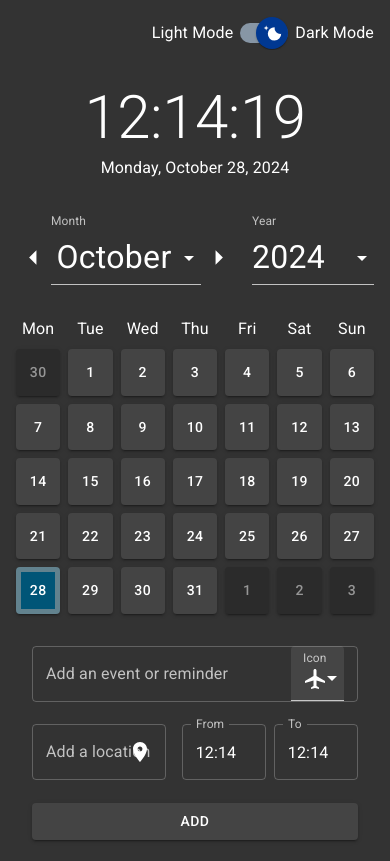
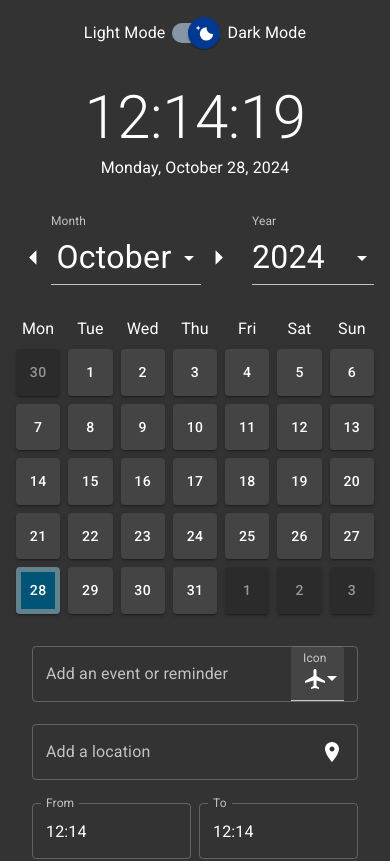
Before and after one commit to MarcusMohns/simple-calendar, a React (Vite) app: page / in a window 390 px wide. Shown: the top 861 px of the page. Built offline with nearby package versions, Linux system fonts and the light colour scheme.

Commit message:
small screen styles

```diff
--- a/src/Components/ThemeSelectWrapper.jsx
+++ b/src/Components/ThemeSelectWrapper.jsx
@@ -142,7 +142,7 @@ const ThemeSelectWrapper = ({ children }) => {
         sx={{
           minWidth: "100%",
           alignItems: "center",
-          justifyContent: "flex-end",
+          justifyContent: { xs: "center", sm: "flex-end" },
           p: 2,
         }}
         direction="row"
--- a/src/Components/TimePickers.jsx
+++ b/src/Components/TimePickers.jsx
@@ -17,7 +17,7 @@ const TimePickers = memo(function TimePickers({
     <Stack
       spacing={{ xs: 1, md: 2 }}
       direction="row"
-      sx={{ marginBottom: "23px", ml: 2 }}
+      sx={{ marginBottom: "23px", ml: { xs: 0, sm: 2 } }}
     >
       <LocalizationProvider dateAdapter={AdapterDayjs} name="time">
         <TimePicker
--- a/src/TextSection.jsx
+++ b/src/TextSection.jsx
@@ -55,10 +55,10 @@ const TextSection = ({ saveAppointment }) => {
         setError={setError}
       />
       <Stack
-        direction="row"
         sx={{
           justifyContent: "center",
           alignItems: "center",
+          flexDirection: { xs: "col", sm: "row" },
         }}
       >
         <StyledTextField
```
